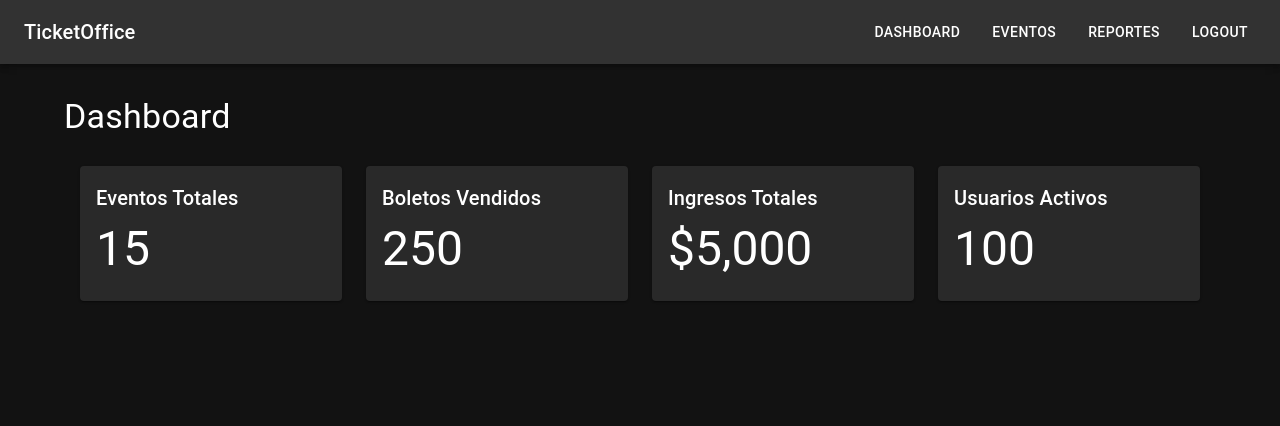
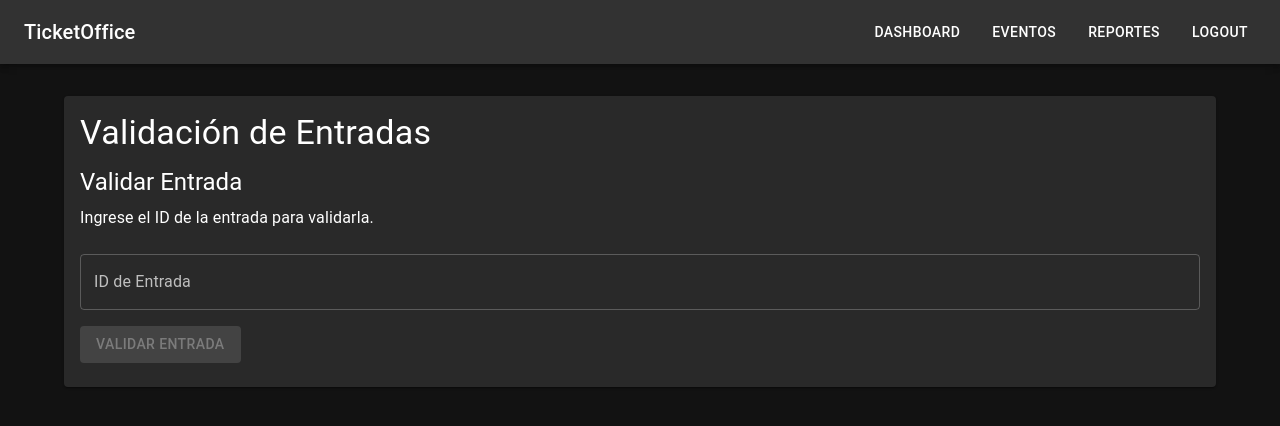
Before and after one commit to alejandrojuarez675/ticketoffice-frontend-2, a React (Create React App) app: page /admin/events/1/sales/validate in a window 1280 px wide. Before the commit this address led to /admin/dashboard. Shown: the top 426 px of the page. Built offline with nearby package versions, Linux system fonts and the light colour scheme; sample sign-in values are in the browser's storage.

Commit message:
validate tickets

```diff
--- a/src/App.tsx
+++ b/src/App.tsx
@@ -4,6 +4,7 @@ import DashboardPage from './pages/DashboardPage';
 import EventsPage from './pages/EventsPage';
 import EventDetailPage from './pages/EventDetailPage';
 import AdminEventSalesPage from './pages/AdminEventSalesPage';
+import AdminEventTicketValidationPage from './pages/AdminEventTicketValidationPage';
 import ReportsPage from './pages/ReportsPage';
 import LoginPage from './pages/LoginPage';
 import RegisterPage from './pages/RegisterPage';
@@ -53,6 +54,13 @@ function App() {
           <PrivateRoute>
             <BackofficeLayout>
               <AdminEventSalesPage />
+            </BackofficeLayout>
+          </PrivateRoute>
+        } />
+        <Route path="/admin/events/:id/sales/validate" element={
+          <PrivateRoute>
+            <BackofficeLayout>
+              <AdminEventTicketValidationPage />
             </BackofficeLayout>
           </PrivateRoute>
         } />
--- /dev/null
+++ b/src/pages/AdminEventTicketValidationPage.tsx
@@ -0,0 +1,117 @@
+import React, { useState } from 'react';
+import { useParams } from 'react-router-dom';
+import {
+  Card,
+  CardContent,
+  Typography,
+  TextField,
+  Button,
+  Box,
+  Dialog,
+  DialogTitle,
+  DialogContent,
+  DialogContentText
+} from '@mui/material';
+import { ValidatorService } from '../services/ValidatorService';
+
+const AdminEventTicketValidationPage: React.FC = () => {
+  const { id } = useParams<{ id: string }>();
+  const [ticketId, setTicketId] = useState('');
+  const [openDialog, setOpenDialog] = useState(false);
+  const [dialogMessage, setDialogMessage] = useState('');
+  const [isLoading, setIsLoading] = useState(false);
+
+  const handleValidate = async () => {
+    if (!id || !ticketId) {
+      setDialogMessage('Por favor ingrese un ID de ticket válido');
+      setOpenDialog(true);
+      return;
+    }
+
+    setIsLoading(true);
+    try {
+      await ValidatorService.validateTicket(id, ticketId);
+      setDialogMessage('La entrada fue confirmada satisfactoriamente');
+    } catch (error) {
+      setDialogMessage('Error al validar la entrada, compruebe nuevamente.');
+      console.error('Error validating ticket:', error);
+    } finally {
+      setIsLoading(false);
+      setOpenDialog(true);
+    }
+  };
+
+  const handleCloseDialog = () => {
+    setOpenDialog(false);
+    setDialogMessage('');
+    setTicketId('');
+  };
+
+  return (
+    <>
+      <Card>
+        <CardContent>
+          <Typography variant="h4" gutterBottom>
+            Validación de Entradas
+          </Typography>
+          <Typography variant="h5" gutterBottom>
+            Validar Entrada
+          </Typography>
+          <Typography variant="body1" gutterBottom>
+            Ingrese el ID de la entrada para validarla.
+          </Typography>
+
+          <Box sx={{ mt: 3 }}>
+            <TextField
+              fullWidth
+              label="ID de Entrada"
+              variant="outlined"
+              value={ticketId}
+              onChange={(e) => setTicketId(e.target.value)}
+              disabled={isLoading}
+            />
+            <Button
+              variant="contained"
+              color="primary"
+              onClick={handleValidate}
+              disabled={isLoading || !ticketId}
+              sx={{ mt: 2 }}
+            >
+              {isLoading ? 'Validando...' : 'Validar Entrada'}
+            </Button>
+          </Box>
+        </CardContent>
+      </Card>
+
+      <Dialog
+        open={openDialog}
+        onClose={handleCloseDialog}
+      >
+      <DialogTitle>{dialogMessage}</DialogTitle>
+      <DialogContent>
+        <DialogContentText>
+          {dialogMessage.includes('confirmada') ? (
+            <Typography color="success.main">
+              La entrada ha sido validada correctamente.
+            </Typography>
+          ) : (
+            <Typography color="error.main">
+              Por favor, verifique el ID de entrada e inténtelo nuevamente.
+            </Typography>
+          )}
+        </DialogContentText>
+        <Button
+          onClick={handleCloseDialog}
+          color="primary"
+          variant="contained"
+          sx={{ mt: 2 }}
+        >
+          Cerrar
+        </Button>
+      </DialogContent>
+    </Dialog>
+    </>
+  );
+};
+
+export default AdminEventTicketValidationPage;
--- a/src/pages/EventsPage.tsx
+++ b/src/pages/EventsPage.tsx
@@ -51,6 +51,13 @@ const EventsPage: React.FC = () => {
   const handleViewDetailsAsClient = () => {
     if (selectedEvent) {
       navigate(`/events/${selectedEvent}`);
+    }
+    handleClose();
+  };
+
+  const handleViewTicketValidation = () => {
+    if (selectedEvent) {
+      navigate(`/admin/events/${selectedEvent}/sales/validate`);
     }
     handleClose();
   };
@@ -169,6 +176,9 @@ const EventsPage: React.FC = () => {
                       <MenuItem onClick={handleViewSales}>
                         <Typography variant="inherit">Ver ventas</Typography>
                       </MenuItem>
+                      <MenuItem onClick={handleViewTicketValidation}>
+                        <Typography variant="inherit">Validar entrada</Typography>
+                      </MenuItem>
                       <MenuItem onClick={handleEditEvent}>
                         <Typography variant="inherit">Modificar</Typography>
                       </MenuItem>
--- /dev/null
+++ b/src/services/ValidatorService.ts
@@ -0,0 +1,43 @@
+import { ConfigService } from './ConfigService';
+
+export class ValidatorService {
+  private static BASE_URL = 'http://localhost:8080';
+
+  /**
+   * Validates a ticket for a specific event
+   * @param eventId The ID of the event
+   * @param ticketId The ID of the ticket to validate
+   * @returns Promise that resolves when validation is successful
+   * @throws Error if validation fails or there's a network error
+   */
+  static async validateTicket(eventId: string, ticketId: string): Promise<void> {
+    if (this.isMocked()) {
+      // In mock mode, we just return success
+      return;
+    }
+
+    try {
+      const response = await fetch(`${this.BASE_URL}/api/v1/events/${eventId}/sales/${ticketId}/validate`, {
+        method: 'POST',
+        headers: {
+          'accept': 'application/json'
+        }
+      });
+
+      if (!response.ok) {
+        throw new Error(`Failed to validate ticket ${ticketId} for event ${eventId}: ${response.status}`);
+      }
+
+      if (response.status !== 204) {
+        throw new Error(`Unexpected response status: ${response.status}`);
+      }
+    } catch (error) {
+      console.error('Error validating ticket:', error);
+      throw error;
+    }
+  }
+
+  private static isMocked(): boolean {
+    return ConfigService.isMockedEnabled();
+  }
+}
```
